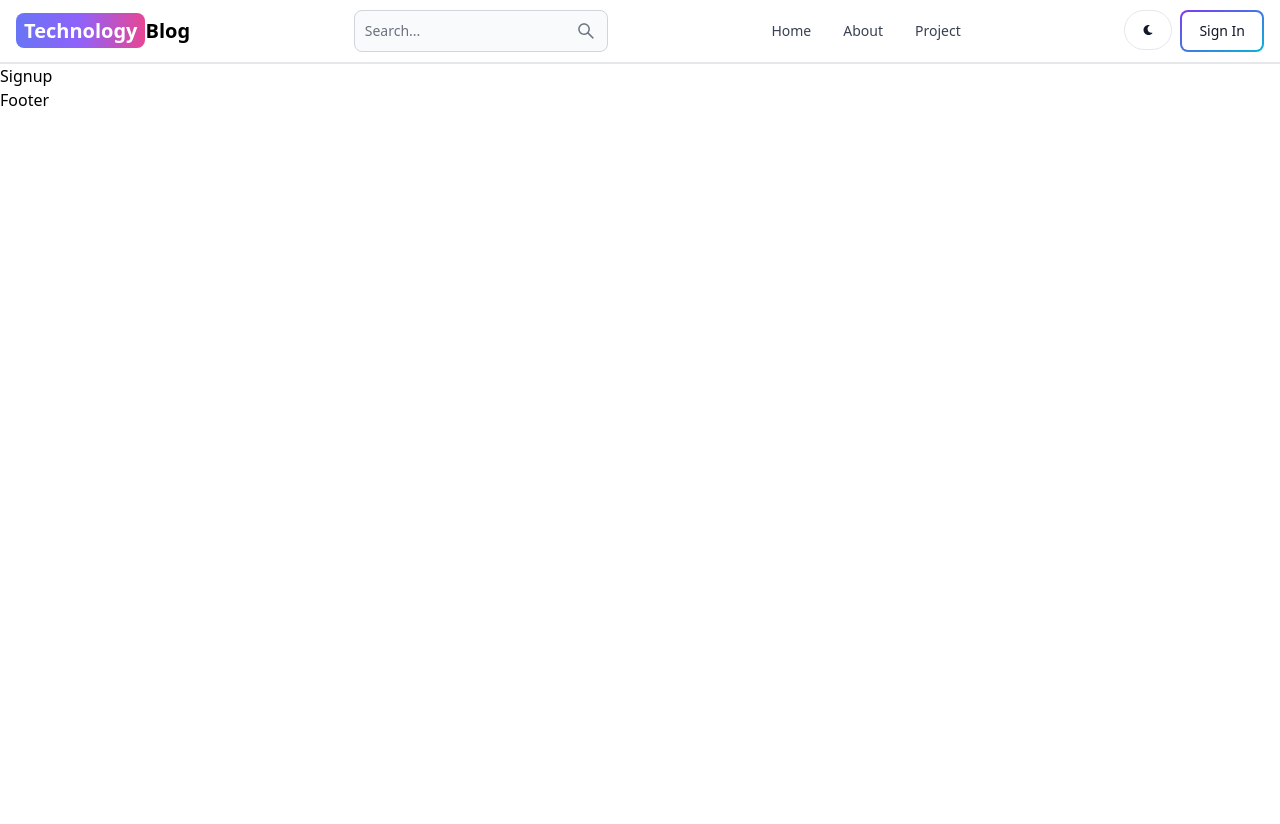
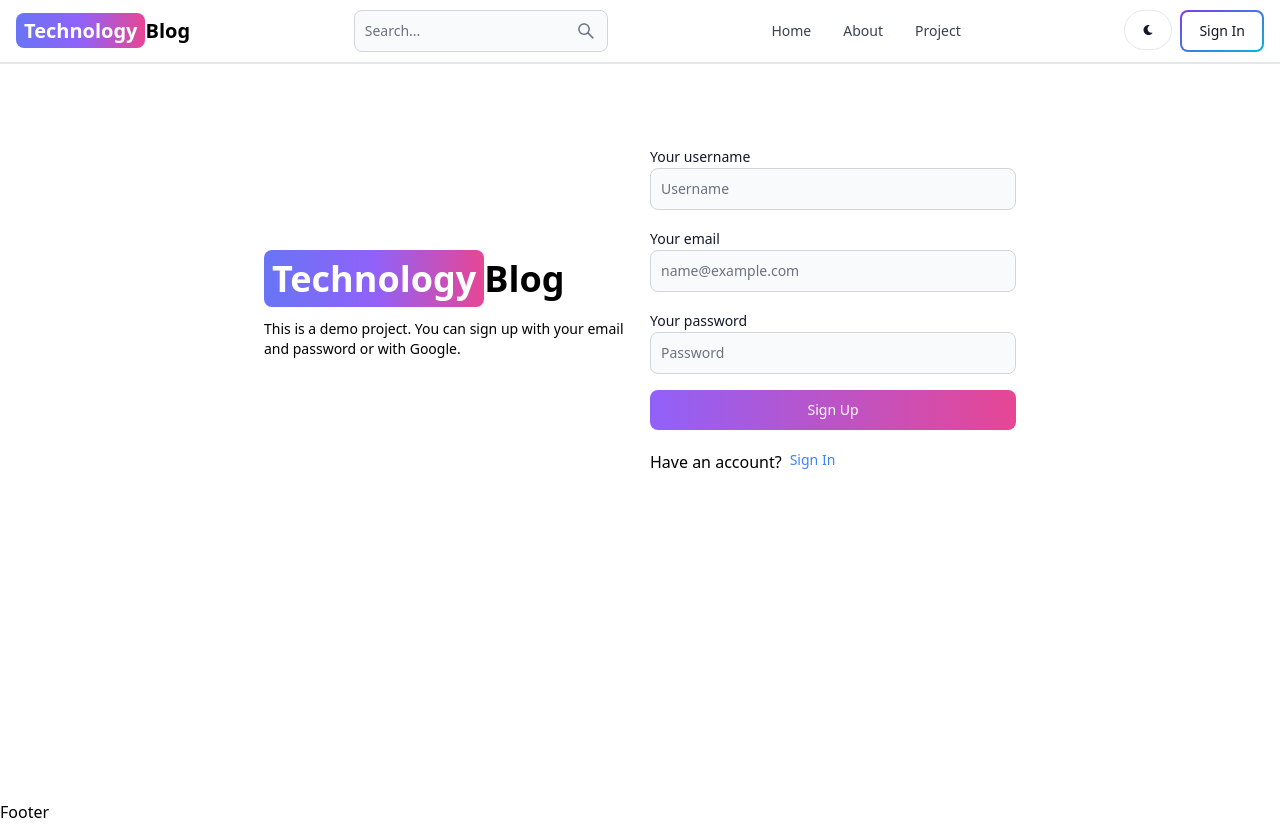
Before and after one commit to Nguyenbakhoa-sacly/tech-blog, a React (Vite) app in the folder client/: page /sign-up in a window 1280 px wide. Before the commit the page ends 800 px from the top, so only its background shows below. Built offline with nearby package versions, Linux system fonts and the light colour scheme; the HTML template or start-up script is replaced by a standard one.

Commit message:
create page Sign Up

```diff
--- a/client/src/components/Header.jsx
+++ b/client/src/components/Header.jsx
@@ -7,7 +7,7 @@
   const path = useLocation().pathname;
   return (
     <>
-      <Navbar className='border-b-2 '>
+      <Navbar className='border-b-2 fixed w-full'>
         <Link to={'/'} className='self-center whitespace-nowrap text-sm
         sm:text-xl font-semibold dark:text-white'>
           <span className='px-2 py-1 bg-gradient-to-r from-indigo-500
--- a/client/src/pages/SignUp.jsx
+++ b/client/src/pages/SignUp.jsx
@@ -1,10 +1,70 @@
+import { Button, Label, TextInput } from 'flowbite-react'
 import React from 'react'
+import { Link } from 'react-router-dom'
 
 const SignUp = () => {
   return (
-    <div>
-      Signup
-    </div>
+    <>
+      <div className='min-h-screen pt-36'>
+        <div className='flex gap-5 flex-col md:flex-row md:items-center px-2 max-w-3xl m-auto'>
+          {/* left */}
+          <div className='flex-1'>
+            <Link to={'/'}
+              className=' text-4xl font-bold dark:text-white'>
+              <span className='px-2 py-1 bg-gradient-to-r from-indigo-500
+          via-purple-500 to-pink-500 rounded-lg text-white'>Technology</span>
+              Blog
+            </Link>
+            <p className='text-sm font-medium mt-5'>
+              This is a demo project. You can sign up with your email and password or with Google.
+            </p>
+          </div>
+          {/* right */}
+          <div className='flex-1'>
+            <form action="" className='flex flex-col gap-4'>
+              <div>
+                <Label htmlFor='username'
+                  value='Your username' />
+                <TextInput
+                  type='text'
+                  placeholder='Username'
+                  id='username'
+                />
+              </div>
+              <div>
+                <Label htmlFor='email'
+                  value='Your email' />
+                <TextInput
+                  type='text'
+                  placeholder='name@example.com'
+                  id='email'
+                />
+              </div>
+              <div>
+                <Label htmlFor='password'
+                  value='Your password' />
+                <TextInput
+                  type='text'
+                  placeholder='Password'
+                  id='password'
+                />
+              </div>
+              <Button type='submit'
+                gradientDuoTone="purpleToPink">
+                Sign Up
+              </Button>
+            </form>
+            <div className='flex gap-2 mt-5'>
+              <span>Have an account?</span>
+              <Link to='/sign-in'
+                className='text-blue-500 text-sm'>
+                Sign In
+              </Link>
+            </div>
+          </div>
+        </div>
+      </div>
+    </>
   )
 }
 
```
